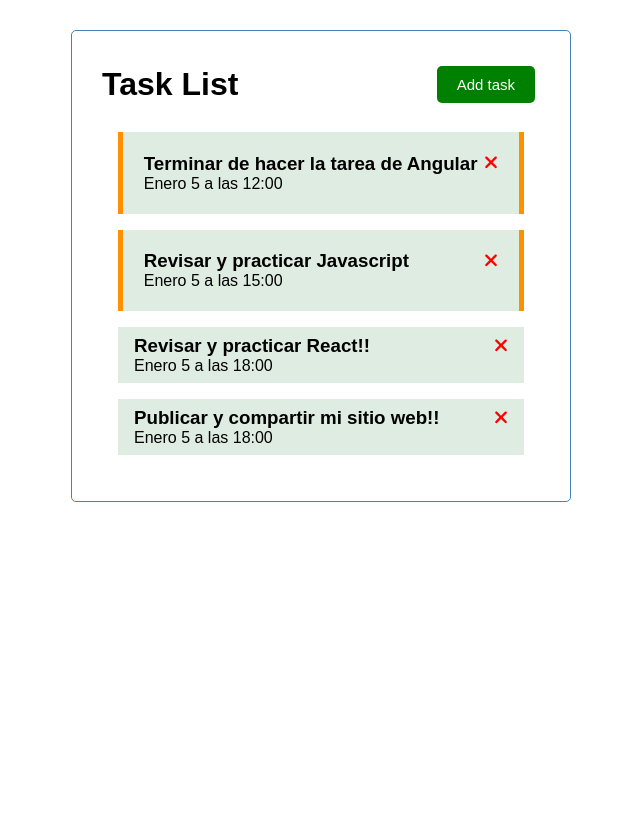
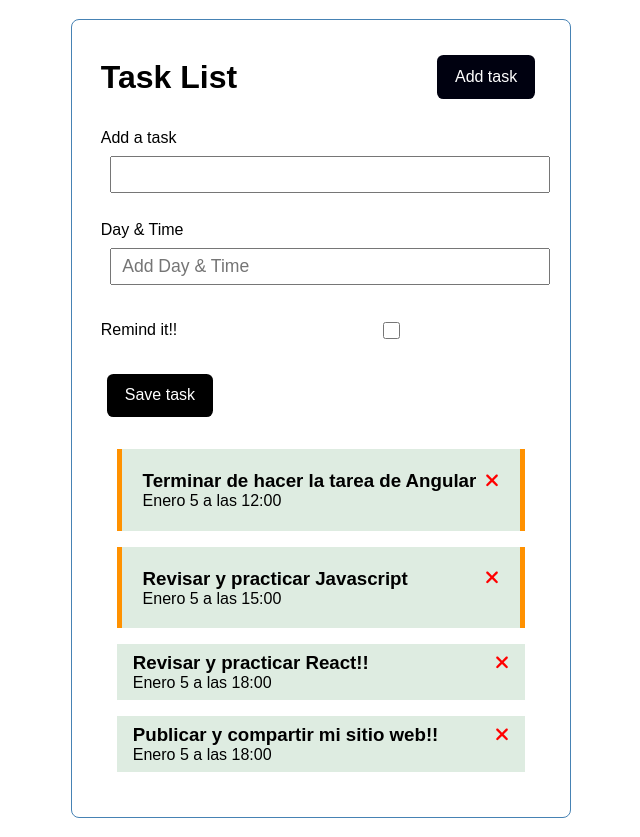
Before and after one commit to CharlyBGood/angular-task-list, an Angular app: page / in a window 1280 px wide. Shown: the whole page, without its empty margins (319-959 px from the left). Before the commit the page ends 800 px from the top, so only its background shows below. Built offline with nearby package versions, Linux system fonts and the light colour scheme; data requests are answered from the project's data file.

Commit message:
add functions and Add-Task component

```diff
--- a/src/app/app.module.ts
+++ b/src/app/app.module.ts
@@ -8,6 +8,7 @@ import { HeaderComponent } from './components/header/header.component';
 import { ButtonComponent } from './components/button/button.component';
 import { TasksComponent } from './components/tasks/tasks.component';
 import { TasksItemComponent } from './components/tasks-item/tasks-item.component';
+import { AddTaskComponent } from './components/add-task/add-task.component';
 
 @NgModule({
   declarations: [
@@ -16,6 +17,7 @@ import { TasksItemComponent } from './components/tasks-item/tasks-item.component
     ButtonComponent,
     TasksComponent,
     TasksItemComponent,
+    AddTaskComponent,
   ],
   imports: [
     BrowserModule,
--- /dev/null
+++ b/src/app/components/add-task/add-task.component.css
@@ -0,0 +1,3 @@
+.add-form {
+  margin-bottom: 1.6em;
+}
--- /dev/null
+++ b/src/app/components/add-task/add-task.component.html
@@ -0,0 +1,17 @@
+<form class="add-form">
+  <div class="form-control">
+    <label for="text">Add a task</label>
+    <input type="text" name="text" id="text">
+  </div>
+  <div class="form-control">
+    <label for="text">Day & Time</label>
+    <input type="text" name="day" id="day" placeholder="Add Day & Time">
+  </div>
+
+  <div class="form-control form-control-check">
+    <label for="reminder">Remind it!!</label>
+    <input type="checkbox" name="reminder" id="reminder">
+  </div>
+
+  <input type="submit" value="Save task" class="btn btn-form">
+</form>
--- a/src/app/components/header/header.component.html
+++ b/src/app/components/header/header.component.html
@@ -2,7 +2,7 @@
   <h1>{{ title }}</h1>
   <app-button
     text="Add task"
-    color="green"
+    color={{color}}
     (btnClick)="toggleAddTask()"
   ></app-button>
 </header>
--- a/src/app/components/header/header.component.ts
+++ b/src/app/components/header/header.component.ts
@@ -7,6 +7,7 @@ import { Component } from '@angular/core';
 })
 export class HeaderComponent {
   title: string = 'Task List';
+  color:string = "#000110"
 
   toggleAddTask() {
     alert('clickeaste wach');
--- a/src/app/components/tasks/tasks.component.html
+++ b/src/app/components/tasks/tasks.component.html
@@ -1,3 +1,4 @@
+<app-add-task></app-add-task>
 <app-tasks-item
 *ngFor="let task of tasks"
 [task]="task"
--- a/src/styles.css
+++ b/src/styles.css
@@ -16,12 +16,12 @@ body {
 
 .container {
   max-width: 500px;
-  margin: 30px auto;
+  margin: 1.2em auto;
   overflow: auto;
   min-height: 300px;
   border: 1px solid steelblue;
-  padding: 30px;
-  border-radius: 5px;
+  padding: 1.8em;
+  border-radius: .5em;
 }
 
 .btn {
@@ -29,17 +29,24 @@ body {
   background: #000;
   color: #fff;
   border: none;
-  padding: 10px 20px;
-  margin: 5px;
-  border-radius: 5px;
+  padding: .8em 1.1em;
+  margin: .4em;
+  border-radius: .4em;
   cursor: pointer;
   text-decoration: none;
-  font-size: 15px;
+  font-size: 1em;
   font-family: inherit;
 }
 .btn:focus {
   outline: none;
 }
+
+.btn:hover {
+  background-color: #d6d6d6;
+  border: 1px solid black;
+  color: #000;
+}
+
 .btn:active {
   transform: scale(0.98);
 }
@@ -49,7 +56,7 @@ body {
 }
 
 .form-control {
-  margin: 20px 0;
+  margin: 1.2em 0;
 }
 
 .form-control label {
@@ -58,10 +65,10 @@ body {
 
 .form-control input {
   width: 100%;
-  height: 40px;
-  margin: 5px;
-  padding: 3px 7px;
-  font-size: 17px;
+  height: 2.1em;
+  margin: .5em;
+  padding: .2em .6em;
+  font-size: 1.1em;
 }
 
 .form-control-check {
@@ -76,5 +83,6 @@ body {
 
 .form-control-check input {
   flex: 2;
-  height: 20px;
+  cursor: pointer;
+  height: 1em;
 }
```
Also changed, not shown: src/app/components/add-task/add-task.component.ts (added, +10 -0 lines).
